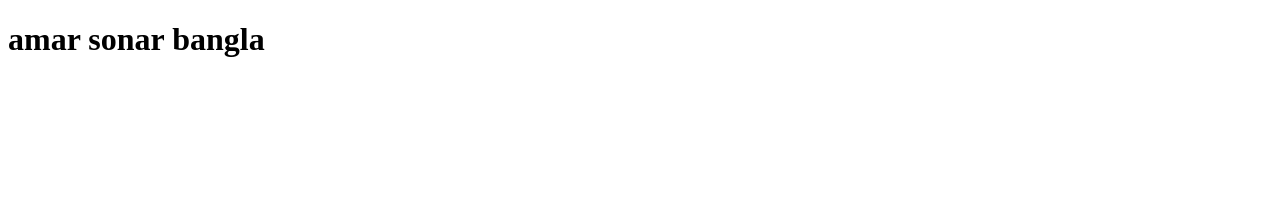
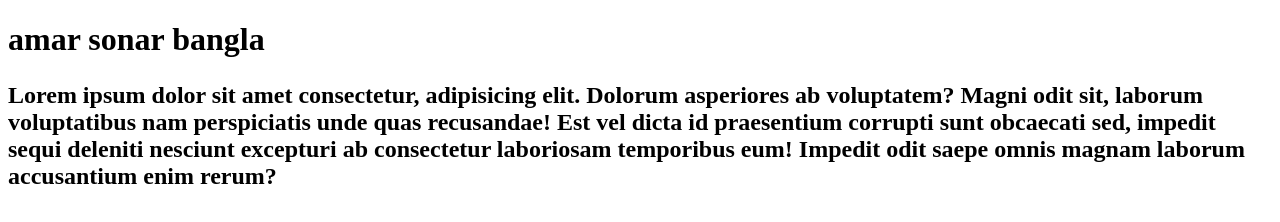
Before and after one commit to GKRudra/cottoMetro, a plain HTML site: page index.html in a window 1280 px wide. Drawn offline with Linux system fonts and the light colour scheme.

Commit message:
lorem added

```diff
--- a/index.html
+++ b/index.html
@@ -8,5 +8,8 @@
 </head>
 <body>
     <h1>amar sonar bangla</h1>
+    <h2>
+        <p>Lorem ipsum dolor sit amet consectetur, adipisicing elit. Dolorum asperiores ab voluptatem? Magni odit sit, laborum voluptatibus nam perspiciatis unde quas recusandae! Est vel dicta id praesentium corrupti sunt obcaecati sed, impedit sequi deleniti nesciunt excepturi ab consectetur laboriosam temporibus eum! Impedit odit saepe omnis magnam laborum accusantium enim rerum?</p>
+    </h2>
 </body>
 </html>
```
